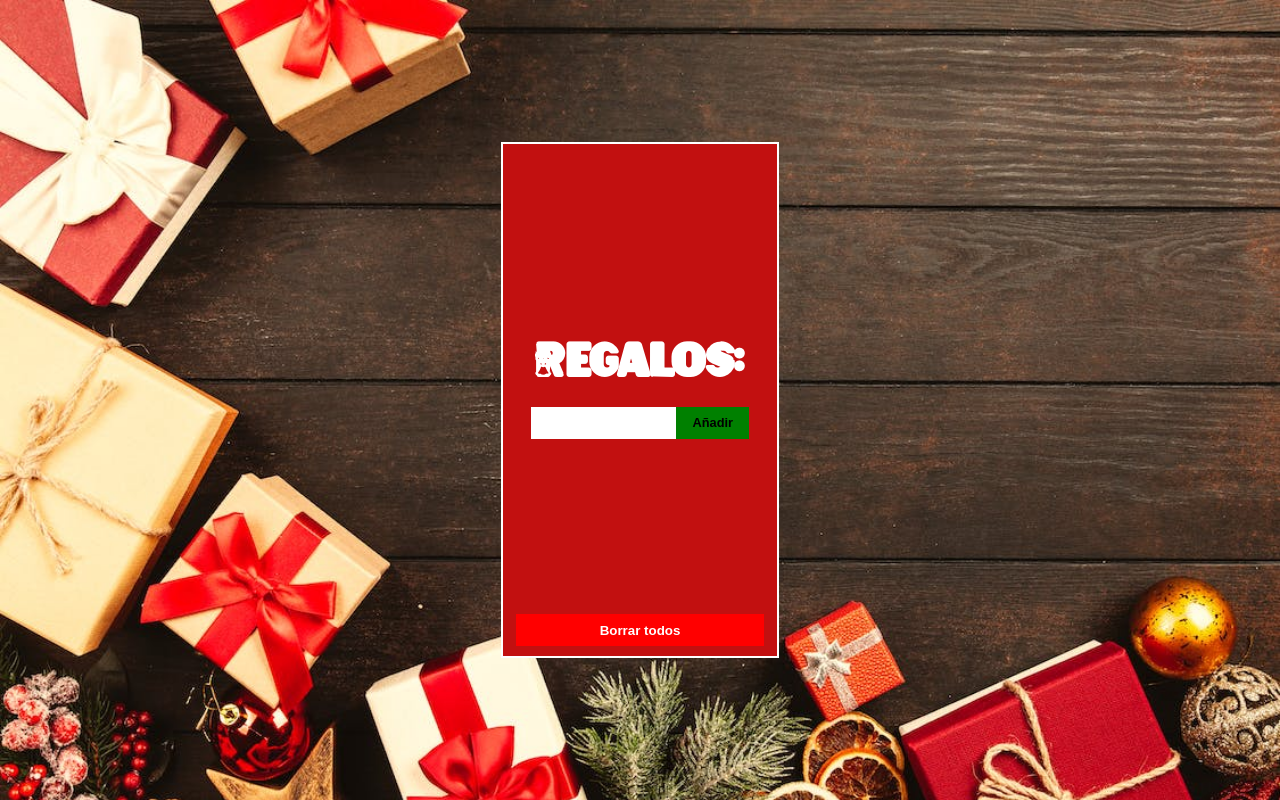
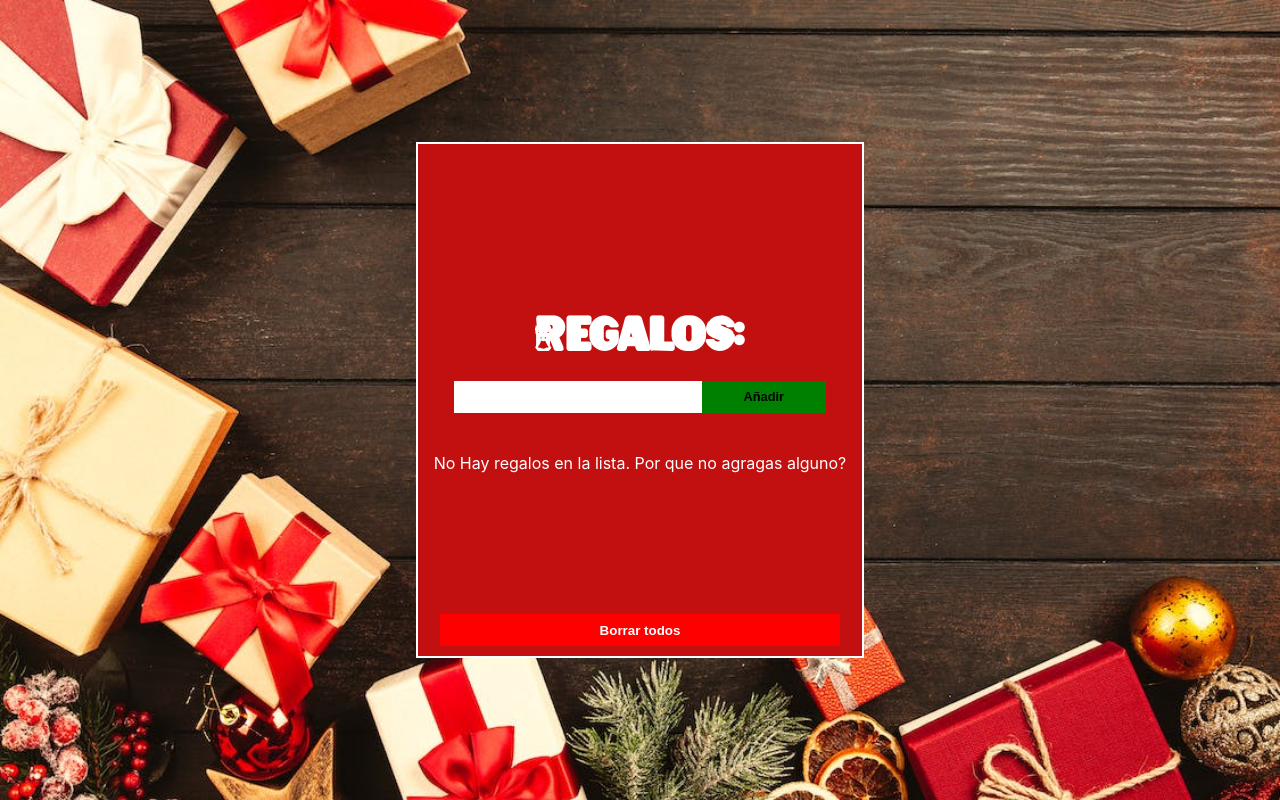
Before and after one commit to l3c45/Adviency-Reto-Gonzalo-Pozzo, a React (Create React App) app: page / in a window 1280 px wide. Both pictures are taken after a click on the button "Borrar todos". Built offline with nearby package versions, Linux system fonts and the light colour scheme.

Commit message:
Reto Dia 6

```diff
--- a/src/App.css
+++ b/src/App.css
@@ -12,6 +12,7 @@
 }
 
 .list {
+  min-width: 390px;
   position: relative;
   background-color: #C21010;
   height: 60%;
@@ -94,3 +95,7 @@
   position: absolute;
   bottom: 10px;
 }
+
+.emptyList{
+  font-size: 1rem;
+}
--- a/src/App.js
+++ b/src/App.js
@@ -27,6 +27,9 @@ function App() {
        <Form add={addGift}/>
 
         <ul>
+        {
+          gifts.length===0?<p className="emptyList">No Hay regalos en la lista. Por que no agragas alguno?</p>:null
+        }
         {gifts.map((gift,i)=>{
           return <li key={i}  >{gift}<button onClick={()=>deleteGift(i)} className="deleteBtn">X</button></li>
         })}
```
